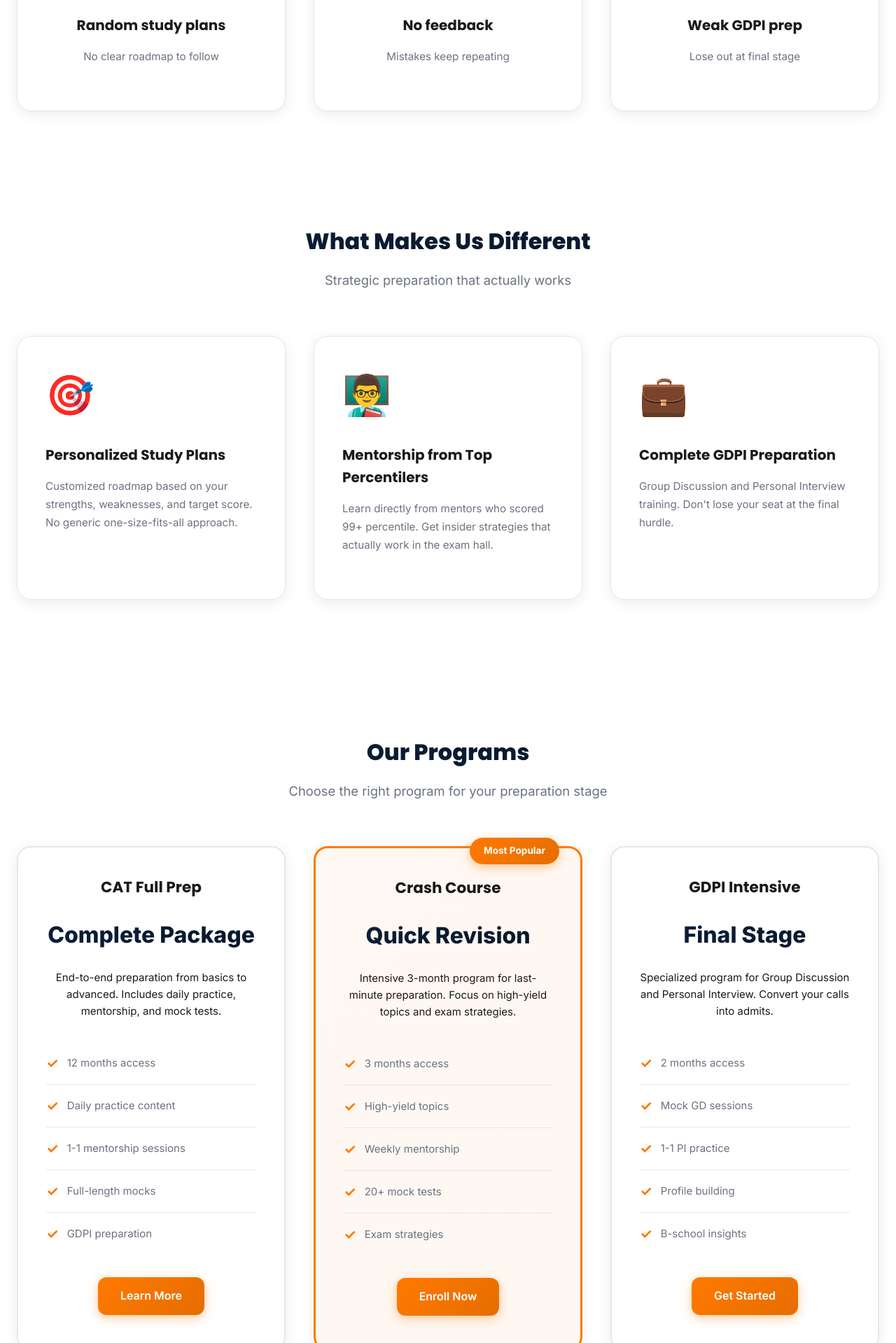
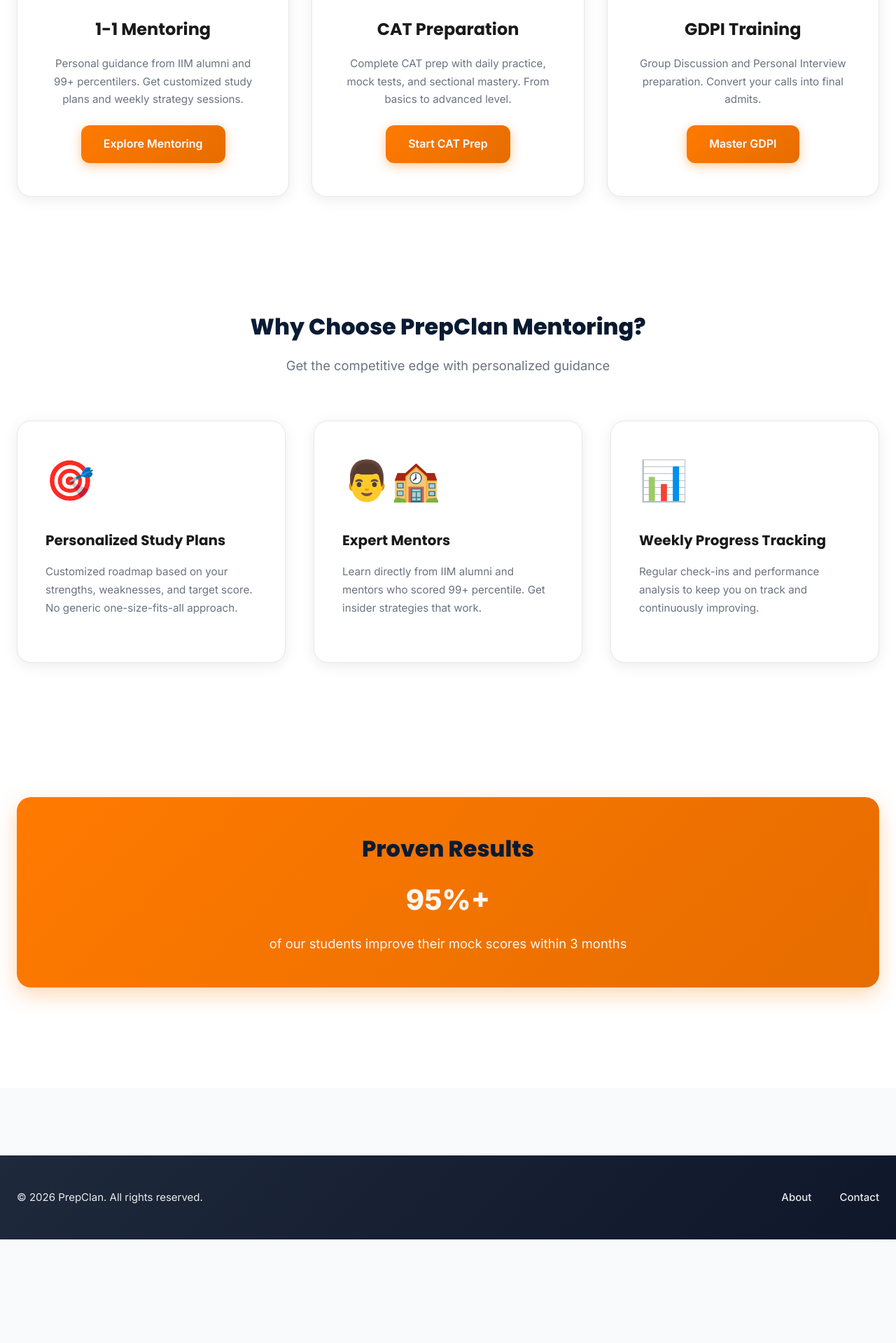
Before and after one commit to kunjrathi2004/PrepClan, a website: page index.html in a window 1280 px wide. Shown: the part 666-2585 px from the top of the page at 70% size. After the commit the page ends 2437 px from the top, so only its background shows below. Drawn offline with Linux system fonts and the light colour scheme.

Commit message:
Restructure: Homepage focuses on 3 categories (Mentoring, CAT Prep, GDPI), redirect to mentoring after login

```diff
--- a/index.html
+++ b/index.html
@@ -18,44 +18,47 @@
 
     <section class="hero">
         <div class="container">
-            <h1>Crack CAT. Convert Top B-Schools.</h1>
-            <p>Personalized prep, expert mentorship, and real exam strategies.</p>
+            <h1>Get 1-1 Mentorship from 99+ Percentilers</h1>
+            <p>Personalized guidance to crack CAT 2026 and convert your dream B-School</p>
             <div class="cta-buttons">
-                <a href="pages/mentoring/mentoring.html" class="btn btn-primary">Start Your Prep</a>
-                <a href="pages/mocks/mocks.html" class="btn btn-secondary">Take Free Diagnostic Test</a>
+                <a href="#" id="mentoring-cta" class="btn btn-primary">Get Your Mentor Now</a>
+                <a href="#categories" class="btn btn-secondary">Explore Programs</a>
             </div>
         </div>
     </section>
 
-    <!-- Problem Statement Section -->
-    <section class="features" style="background: var(--bg-white); padding: 4rem 0;">
+    <!-- Three Main Categories -->
+    <section class="features" id="categories" style="background: var(--bg-white); padding: 4rem 0;">
         <div class="container">
-            <h2 style="text-align: center; margin-bottom: 1rem;">Most aspirants struggle due to lack of direction, not effort.</h2>
-            <div class="feature-grid" style="grid-template-columns: repeat(auto-fit, minmax(250px, 1fr)); margin-top: 2rem;">
-                <div class="feature-card" style="text-align: center;">
-                    <div class="icon">📋</div>
-                    <h3>Random study plans</h3>
-                    <p>No clear roadmap to follow</p>
+            <h2 style="text-align: center; margin-bottom: 2rem;">Choose Your Path to Success</h2>
+            <div class="feature-grid" style="grid-template-columns: repeat(auto-fit, minmax(300px, 1fr)); gap: 2rem;">
+                <div class="feature-card" style="text-align: center; cursor: pointer; transition: transform 0.3s;" onclick="handleCategoryClick('mentoring')">
+                    <div class="icon" style="font-size: 3rem;">👨🏫</div>
+                    <h3 style="font-size: 1.5rem; margin: 1rem 0;">1-1 Mentoring</h3>
+                    <p style="margin-bottom: 1.5rem;">Personal guidance from IIM alumni and 99+ percentilers. Get customized study plans and weekly strategy sessions.</p>
+                    <a href="#" class="btn btn-primary" onclick="event.stopPropagation(); handleCategoryClick('mentoring');">Explore Mentoring</a>
                 </div>
-                <div class="feature-card" style="text-align: center;">
-                    <div class="icon">❌</div>
-                    <h3>No feedback</h3>
-                    <p>Mistakes keep repeating</p>
+                <div class="feature-card" style="text-align: center; cursor: pointer; transition: transform 0.3s;" onclick="handleCategoryClick('cat-prep')">
+                    <div class="icon" style="font-size: 3rem;">📚</div>
+                    <h3 style="font-size: 1.5rem; margin: 1rem 0;">CAT Preparation</h3>
+                    <p style="margin-bottom: 1.5rem;">Complete CAT prep with daily practice, mock tests, and sectional mastery. From basics to advanced level.</p>
+                    <a href="#" class="btn btn-primary" onclick="event.stopPropagation(); handleCategoryClick('cat-prep');">Start CAT Prep</a>
                 </div>
-                <div class="feature-card" style="text-align: center;">
-                    <div class="icon">💬</div>
-                    <h3>Weak GDPI prep</h3>
-                    <p>Lose out at final stage</p>
+                <div class="feature-card" style="text-align: center; cursor: pointer; transition: transform 0.3s;" onclick="handleCategoryClick('gdpi')">
+                    <div class="icon" style="font-size: 3rem;">💼</div>
+                    <h3 style="font-size: 1.5rem; margin: 1rem 0;">GDPI Training</h3>
+                    <p style="margin-bottom: 1.5rem;">Group Discussion and Personal Interview preparation. Convert your calls into final admits.</p>
+                    <a href="#" class="btn btn-primary" onclick="event.stopPropagation(); handleCategoryClick('gdpi');">Master GDPI</a>
                 </div>
             </div>
         </div>
     </section>
 
-    <!-- What Makes Us Different -->
+    <!-- Why Choose PrepClan -->
     <section class="features">
         <div class="container">
-            <h2>What Makes Us Different</h2>
-            <p>Strategic preparation that actually works</p>
+            <h2>Why Choose PrepClan Mentoring?</h2>
+            <p>Get the competitive edge with personalized guidance</p>
             <div class="feature-grid">
                 <div class="feature-card">
                     <div class="icon">🎯</div>
@@ -63,71 +66,21 @@
                     <p>Customized roadmap based on your strengths, weaknesses, and target score. No generic one-size-fits-all approach.</p>
                 </div>
                 <div class="feature-card">
-                    <div class="icon">👨‍🏫</div>
-                    <h3>Mentorship from Top Percentilers</h3>
-                    <p>Learn directly from mentors who scored 99+ percentile. Get insider strategies that actually work in the exam hall.</p>
+                    <div class="icon">👨🏫</div>
+                    <h3>Expert Mentors</h3>
+                    <p>Learn directly from IIM alumni and mentors who scored 99+ percentile. Get insider strategies that work.</p>
                 </div>
                 <div class="feature-card">
-                    <div class="icon">💼</div>
-                    <h3>Complete GDPI Preparation</h3>
-                    <p>Group Discussion and Personal Interview training. Don't lose your seat at the final hurdle.</p>
-                </div>
-            </div>
-        </div>
-    </section>
-
-    <!-- Programs Snapshot -->
-    <section class="features" style="background: var(--bg-white);">
-        <div class="container">
-            <h2>Our Programs</h2>
-            <p>Choose the right program for your preparation stage</p>
-            <div class="plans-grid" style="margin-top: 2rem;">
-                <div class="plan-card">
-                    <h3>CAT Full Prep</h3>
-                    <p class="price">Complete Package</p>
-                    <p>End-to-end preparation from basics to advanced. Includes daily practice, mentorship, and mock tests.</p>
-                    <ul>
-                        <li>12 months access</li>
-                        <li>Daily practice content</li>
-                        <li>1-1 mentorship sessions</li>
-                        <li>Full-length mocks</li>
-                        <li>GDPI preparation</li>
-                    </ul>
-                    <a href="pages/mentoring/mentoring.html" class="btn btn-primary">Learn More</a>
-                </div>
-                <div class="plan-card featured">
-                    <span class="badge">Most Popular</span>
-                    <h3>Crash Course</h3>
-                    <p class="price">Quick Revision</p>
-                    <p>Intensive 3-month program for last-minute preparation. Focus on high-yield topics and exam strategies.</p>
-                    <ul>
-                        <li>3 months access</li>
-                        <li>High-yield topics</li>
-                        <li>Weekly mentorship</li>
-                        <li>20+ mock tests</li>
-                        <li>Exam strategies</li>
-                    </ul>
-                    <a href="pages/mentoring/mentoring.html" class="btn btn-primary">Enroll Now</a>
-                </div>
-                <div class="plan-card">
-                    <h3>GDPI Intensive</h3>
-                    <p class="price">Final Stage</p>
-                    <p>Specialized program for Group Discussion and Personal Interview. Convert your calls into admits.</p>
-                    <ul>
-                        <li>2 months access</li>
-                        <li>Mock GD sessions</li>
-                        <li>1-1 PI practice</li>
-                        <li>Profile building</li>
-                        <li>B-school insights</li>
-                    </ul>
-                    <a href="pages/mentoring/mentoring.html" class="btn btn-primary">Get Started</a>
+                    <div class="icon">📊</div>
+                    <h3>Weekly Progress Tracking</h3>
+                    <p>Regular check-ins and performance analysis to keep you on track and continuously improving.</p>
                 </div>
             </div>
         </div>
     </section>
 
     <!-- Success Metrics -->
-    <section class="features">
+    <section class="features" style="background: var(--bg-white);">
         <div class="container">
             <div class="phase-banner" style="background: linear-gradient(135deg, var(--secondary) 0%, var(--secondary-dark) 100%);">
                 <h2>Proven Results</h2>
@@ -147,6 +100,30 @@
         </div>
     </footer>
 
+    <script>
+        function handleCategoryClick(category) {
+            const token = localStorage.getItem('token');
+            if (!token) {
+                localStorage.setItem('redirectAfterLogin', category);
+                window.location.href = 'login.html';
+            } else {
+                if (category === 'mentoring') {
+                    window.location.href = 'pages/mentoring/mentoring.html';
+                } else if (category === 'cat-prep') {
+                    window.location.href = 'programs.html#cat-prep';
+                } else if (category === 'gdpi') {
+                    window.location.href = 'programs.html#gdpi';
+                }
+            }
+        }
+
+        document.addEventListener('DOMContentLoaded', function() {
+            document.getElementById('mentoring-cta').addEventListener('click', function(e) {
+                e.preventDefault();
+                handleCategoryClick('mentoring');
+            });
+        });
+    </script>
     <script src="assets/js/navbar-update.js"></script>
     <script src="assets/js/main.js"></script>
 </body>
--- a/server/routes/auth.js
+++ b/server/routes/auth.js
@@ -160,7 +160,7 @@
         req.user.save();
 
         // Redirect to frontend with token
-        res.redirect(`/dashboard.html?token=${token}`);
+        res.redirect(`/pages/mentoring/mentoring.html?token=${token}`);
     }
 );
 
```
Also changed, not shown: assets/js/auth.js (+26 -9 lines).
